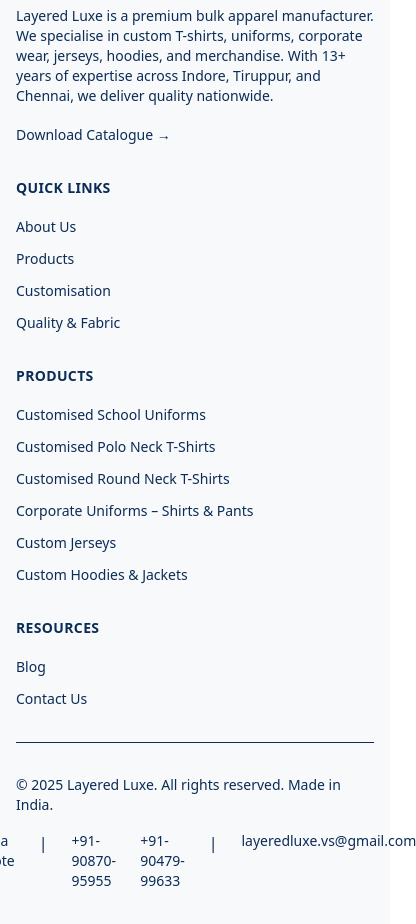
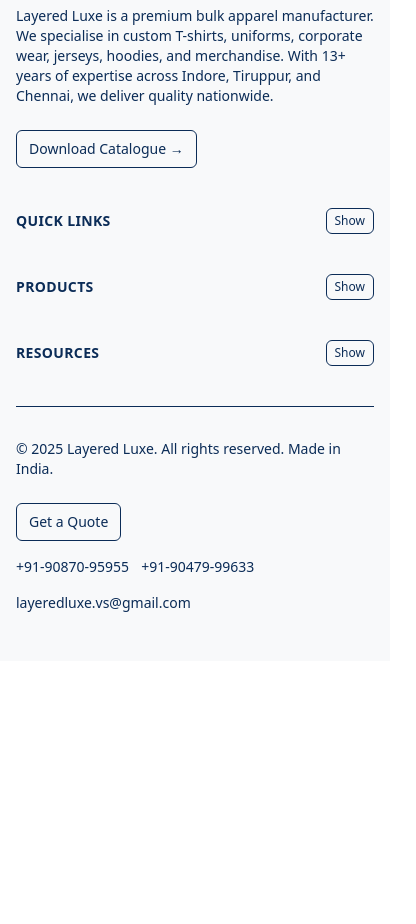
Before and after one commit to rhv1501/layered_luxe, a Next.js app: page /blog in a window 390 px wide. Shown: the part 2954-3878 px from the top of the page, 416 px wide, since content can reach past the window. After the commit the page ends 3615 px from the top, so only its background shows below. Built offline with nearby package versions, Linux system fonts and the light colour scheme.

Commit message:
changes push 21 dec 2025

```diff
--- a/app/components/Footer.tsx
+++ b/app/components/Footer.tsx
@@ -1,6 +1,49 @@
+"use client";
+import { useState } from "react";
 import Image from "next/image";
 import Link from "next/link";
 import { productsData } from "../data/products";
+
+function FooterSection({
+  title,
+  children,
+}: {
+  title: string;
+  children: React.ReactNode;
+}) {
+  const [open, setOpen] = useState(false);
+  const sectionId = title.toLowerCase().replace(/\s+/g, "-");
+
+  return (
+    <div className="md:col-span-1">
+      <div className="flex items-center gap-2">
+        <h4
+          id={`${sectionId}-title`}
+          className="text-sm font-semibold uppercase tracking-wide text-text-primary"
+        >
+          {title}
+        </h4>
+        <button
+          type="button"
+          aria-expanded={open}
+          aria-controls={`${sectionId}-content`}
+          onClick={() => setOpen((v) => !v)}
+          className="ml-auto inline-flex items-center rounded-md border border-accent/30 px-2 py-1 text-xs text-text-secondary hover:text-text-primary hover:bg-accent/10 focus:outline-none focus:ring-2 focus:ring-accent/40 md:hidden"
+        >
+          {open ? "Hide" : "Show"}
+        </button>
+      </div>
+      <div
+        id={`${sectionId}-content`}
+        role="region"
+        aria-labelledby={`${sectionId}-title`}
+        className={`${open ? "mt-4 block" : "mt-4 hidden"} md:block`}
+      >
+        {children}
+      </div>
+    </div>
+  );
+}
 
 export default function Footer() {
   const year = new Date().getFullYear();
@@ -8,7 +51,7 @@
   return (
     <footer className="border-t border-accent/20 bg-surface">
       <div className="mx-auto max-w-7xl px-4 py-12 sm:px-6 lg:px-8">
-        <div className="grid grid-cols-1 gap-8 md:grid-cols-4">
+        <div className="grid grid-cols-1 gap-10 sm:grid-cols-2 lg:grid-cols-4">
           {/* Company Info */}
           <div className="md:col-span-1">
             <Link href="/" className="flex items-center gap-3">
@@ -32,10 +75,10 @@
               Tiruppur, and Chennai, we deliver quality nationwide.
             </p>
 
-            <div className="mt-4">
+            <div className="mt-6">
               <a
                 href="/catalogue.pdf"
-                className="inline-flex items-center text-sm font-medium text-text-primary hover:text-accent"
+                className="inline-flex items-center rounded-md border border-accent/30 px-3 py-2 text-sm font-medium text-text-primary hover:bg-accent/10 hover:text-text-primary focus:outline-none focus:ring-2 focus:ring-accent/40 transition"
                 download
               >
                 Download Catalogue →
@@ -44,15 +87,12 @@
           </div>
 
           {/* Quick Links */}
-          <div>
-            <h4 className="text-sm font-semibold uppercase tracking-wide text-text-primary">
-              Quick Links
-            </h4>
-            <ul className="mt-4 space-y-2">
+          <FooterSection title="Quick Links">
+            <ul className="space-y-2">
               <li>
                 <Link
                   href="/about"
-                  className="text-sm text-text-secondary hover:text-text-primary"
+                  className="text-sm text-text-secondary hover:text-text-primary focus:outline-none focus:ring-2 focus:ring-accent/40 rounded"
                 >
                   About Us
                 </Link>
@@ -60,7 +100,7 @@
               <li>
                 <Link
                   href="/products"
-                  className="text-sm text-text-secondary hover:text-text-primary"
+                  className="text-sm text-text-secondary hover:text-text-primary focus:outline-none focus:ring-2 focus:ring-accent/40 rounded"
                 >
                   Products
                 </Link>
@@ -68,7 +108,7 @@
               <li>
                 <Link
                   href="/customisation"
-                  className="text-sm text-text-secondary hover:text-text-primary"
+                  className="text-sm text-text-secondary hover:text-text-primary focus:outline-none focus:ring-2 focus:ring-accent/40 rounded"
                 >
                   Customisation
                 </Link>
@@ -76,44 +116,37 @@
               <li>
                 <Link
                   href="/quality"
-                  className="text-sm text-text-secondary hover:text-text-primary"
+                  className="text-sm text-text-secondary hover:text-text-primary focus:outline-none focus:ring-2 focus:ring-accent/40 rounded"
                 >
                   Quality & Fabric
                 </Link>
               </li>
             </ul>
-          </div>
+          </FooterSection>
 
           {/* Products */}
-          <div>
-            <h4 className="text-sm font-semibold uppercase tracking-wide text-text-primary">
-              Products
-            </h4>
-            <ul className="mt-4 space-y-2">
+          <FooterSection title="Products">
+            <ul className="space-y-2">
               {productsData.slice(0, 6).map((p) => (
                 <li key={p.slug}>
                   <Link
                     href={`/products/${p.slug}`}
-                    className="text-sm text-text-secondary hover:text-text-primary"
+                    className="text-sm text-text-secondary hover:text-text-primary focus:outline-none focus:ring-2 focus:ring-accent/40 rounded"
                   >
                     {p.title}
                   </Link>
                 </li>
               ))}
             </ul>
-          </div>
+          </FooterSection>
 
           {/* Contact & Resources */}
-          <div>
-            <h4 className="text-sm font-semibold uppercase tracking-wide text-text-primary">
-              Resources
-            </h4>
-            <ul className="mt-4 space-y-2">
-              {/* Testimonials links removed per request (page retained for future use) */}
+          <FooterSection title="Resources">
+            <ul className="space-y-2">
               <li>
                 <Link
                   href="/blog"
-                  className="text-sm text-text-secondary hover:text-text-primary"
+                  className="text-sm text-text-secondary hover:text-text-primary focus:outline-none focus:ring-2 focus:ring-accent/40 rounded"
                 >
                   Blog
                 </Link>
@@ -121,28 +154,29 @@
               <li>
                 <Link
                   href="/contact"
-                  className="text-sm text-text-secondary hover:text-text-primary"
+                  className="text-sm text-text-secondary hover:text-text-primary focus:outline-none focus:ring-2 focus:ring-accent/40 rounded"
                 >
                   Contact Us
                 </Link>
               </li>
             </ul>
-          </div>
+          </FooterSection>
         </div>
 
-        <div className="mt-8 border-t border-accent/20 pt-8">
-          <div className="flex flex-col items-center justify-between md:flex-row">
+        <div className="mt-10 border-t border-accent/20 pt-8">
+          <div className="flex flex-col gap-6 md:flex-row md:items-center md:justify-between">
             <p className="text-sm text-text-secondary">
               © {year} Layered Luxe. All rights reserved. Made in India.
             </p>
-            <div className="mt-4 flex space-x-6 md:mt-0">
-              <a
+            <div className="flex flex-wrap items-center gap-4">
+              <Link
                 href="/contact"
-                className="text-sm text-text-secondary hover:text-text-primary"
+                className="inline-flex items-center rounded-md border border-accent/30 px-3 py-2 text-sm font-medium text-text-primary hover:bg-accent/10 focus:outline-none focus:ring-2 focus:ring-accent/40"
               >
                 Get a Quote
-              </a>
-              <span className="text-text-secondary/50">|</span>
+              </Link>
+              <span className="hidden text-text-secondary/50 md:inline">|</span>
+              <div className="flex items-center gap-3 whitespace-nowrap">
                 <a
                   href="tel:+919087095955"
                   className="text-sm text-text-secondary hover:text-text-primary"
@@ -155,7 +189,8 @@
                 >
                   +91-90479-99633
                 </a>
-              <span className="text-text-secondary/50">|</span>
+              </div>
+              <span className="hidden text-text-secondary/50 md:inline">|</span>
               <a
                 href="mailto:layeredluxe.vs@gmail.com"
                 className="text-sm text-text-secondary hover:text-text-primary"
--- a/app/data/products.ts
+++ b/app/data/products.ts
@@ -21,7 +21,7 @@
     slug: "polo-neck-tshirts",
     image: "/poloneck/01.jpeg",
     description:
-      "Premium-quality customised polo neck T-shirts designed for men. Perfect for corporate wear, sports teams, and events. Durable fabric, elegant fit, and logo personalization options to match your brand identity.",
+      "Premium-quality customised polo neck T-shirts designed for men and women. Perfect for corporate wear, sports teams, and events. Durable fabric, elegant fit, and logo personalization options to match your brand identity.",
     features: [
       "100% Cotton",
       "Custom Branding",
--- a/app/page.tsx
+++ b/app/page.tsx
@@ -684,7 +684,7 @@
                     <div className="relative">
                       <div className="aspect-square rounded-3xl overflow-hidden bg-white shadow-2xl border border-gray-200">
                         <Image
-                          src="/02.jpeg"
+                          src="/unleash.jpeg"
                           alt="Premium Quality Uniforms Manufacturing - Layered Luxe"
                           fill
                           className="object-cover transition-transform duration-700 group-hover:scale-105"
@@ -712,7 +712,7 @@
                         </div>
 
                         {/* Manufacturing Excellence Badge */}
-                        <div className="absolute bottom-6 right-6">
+                        <div className="absolute -bottom-12 right-6">
                           <div className="bg-teal text-white rounded-xl p-3 shadow-lg">
                             <div className="text-center">
                               <div className="text-lg font-bold">100%</div>
```
Also changed, not shown: public/unleash.jpeg (added). Lines whose indentation alone changed are shown as unchanged.
